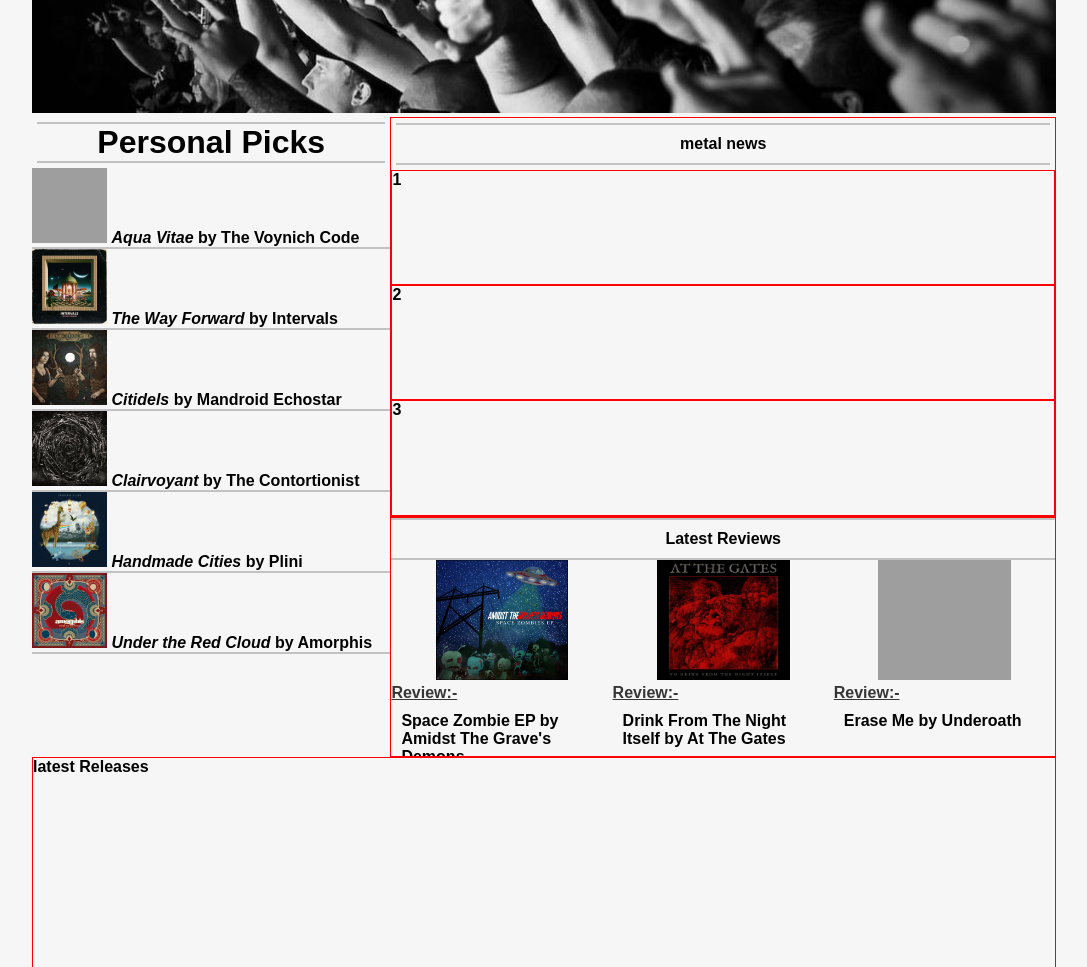
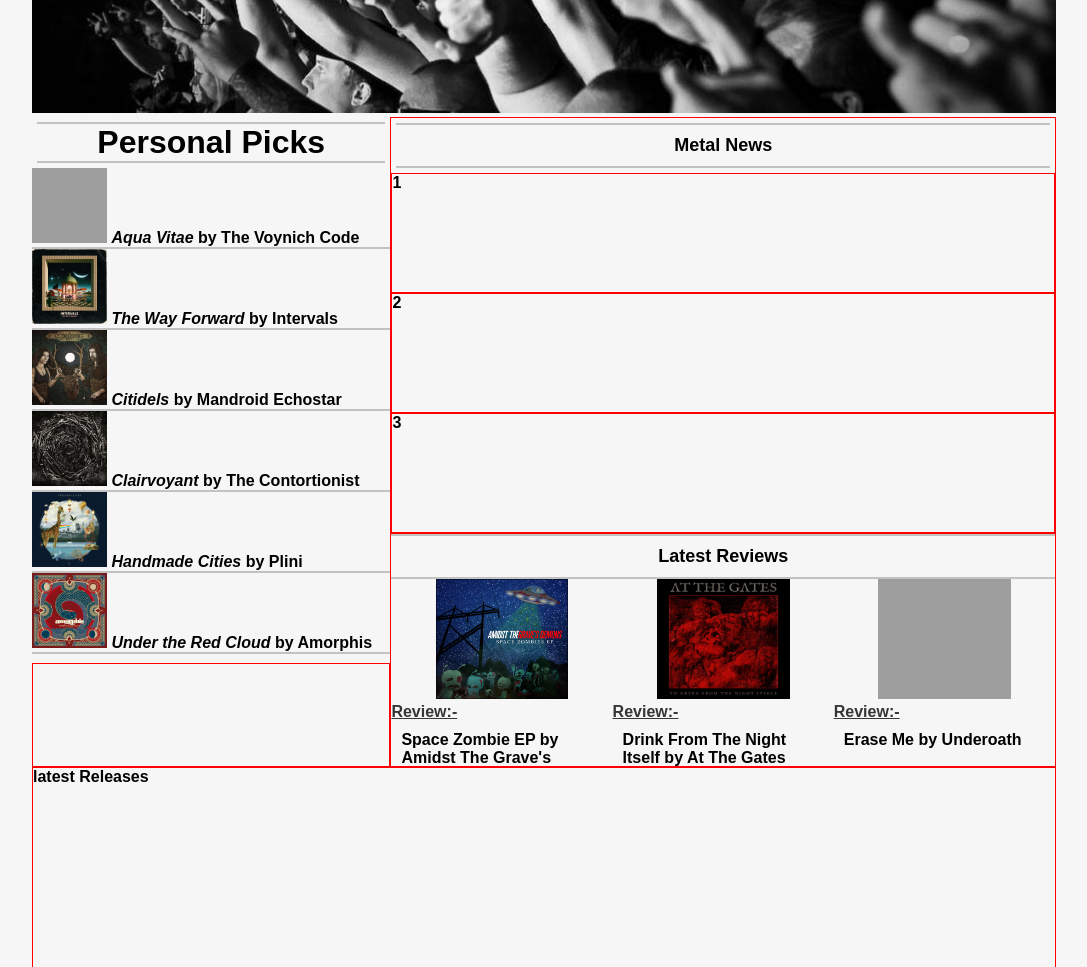
Before and after one commit to Matthewyoung71/metal-mashup, a website: page index.html in a window 1280 px wide. Shown: the part 760-1727 px from the top of the page, without its empty margins (96-1183 px from the left). Drawn offline with Linux system fonts and the light colour scheme; grey boxes are pictures that could not be loaded.

Commit message:
updated the spacing ready for the login section
still unsure of the placement of the login segment. just updated the spacing for now

```diff
--- a/index.html
+++ b/index.html
@@ -49,6 +49,7 @@
 <div class="content">
   <img class="photo" src="/images/crowd.jpg" alt="pictire of a metal crowd"/>
 
+
   <div class="sidebar">
       <h1 class="sidebar_title">Personal Picks</h1>
       <ol>
@@ -68,8 +69,11 @@
             <em>Under the Red Cloud</em> by <strong>Amorphis</strong></li>
       </ol>
   </div>
+
+
+
   <div class="content_news">
-  <p class="content_news_title">metal news</p>
+  <p class="content_news_title">Metal News</p>
   <div class="list_news">1</div>
   <div class="list_news">2</div>
   <div class="list_news">3</div>
@@ -100,6 +104,7 @@
     </div>
   </div>
 
+  <div class="login"></div>
 
 <div class="content_new-releases">
 
@@ -114,7 +119,7 @@
 <iframe src="./personal-picks.html" height="300" width="350" id="personal-picks">
 <p>your browser does not support iframe</p>
 </iframe>-->
-<div class="space"></div>
+
 
 
 <div class="footer">
--- a/src/assets/scss/main.scss
+++ b/src/assets/scss/main.scss
@@ -190,8 +190,9 @@ tbody tr:hover td{
 }
 
 .sidebar{
-  float: left;
+  float:left;
   width: 35%;
+  height: 42%;
   overflow-y: scroll;
 }
 
@@ -231,9 +232,10 @@ clear: both;
 }
 
 .content{
-  margin: 0 auto;
+  margin: 0px auto;
   height: 1300px;
   width: 80%;
+
 }
 
 .list_item{
@@ -273,14 +275,14 @@ clear: both;
 }
 
 .content_news{
-  height:400px;
+  height:32%;
   width:65%;
   border: 1px solid red;
   float: right;
 }
 
 .content_reviews{
-  height:240px;
+  height:18%;
   width:65%;
   border: 1px solid red;
   float: right;
@@ -289,6 +291,7 @@ clear: both;
 
 .content_reviews_title{
   padding: 10px;
+  font-size: 18px;
   text-align: center;
   border-top: 2px solid #c2c2c2;
   border-bottom: 2px solid #c2c2c2;
@@ -307,11 +310,12 @@ overflow-y: hidden;
   text-align: center;
   border-top: 2px solid #c2c2c2;
   border-bottom: 2px solid #c2c2c2;
+  font-size: 18px;
 }
 
 .content_new-releases{
   width: 100%;
-  height: 300px;
+  height: 25%;
   border: 1px solid red;
   margin-bottom: 1px;
   float: left;
@@ -350,3 +354,29 @@ padding: 10px;
 .list_reviews_text_content_link:hover{
   color: #007f00;
 }
+
+.login{
+
+  width: 35%;
+  height: 8%;
+  border: 1px solid red;
+  float: left;
+}
+
+.login_container{
+border: 1px solid red;
+}
+
+.login_image_container{
+margin: 10px;
+border: 1px solid red;
+}
+
+.how{
+  border: 1px solid red;
+  width:30%;
+  height:50px;
+  float: left;
+
+
+}
```
Also changed, not shown: images/login-icon.png (added), main.css, 1 other file.
